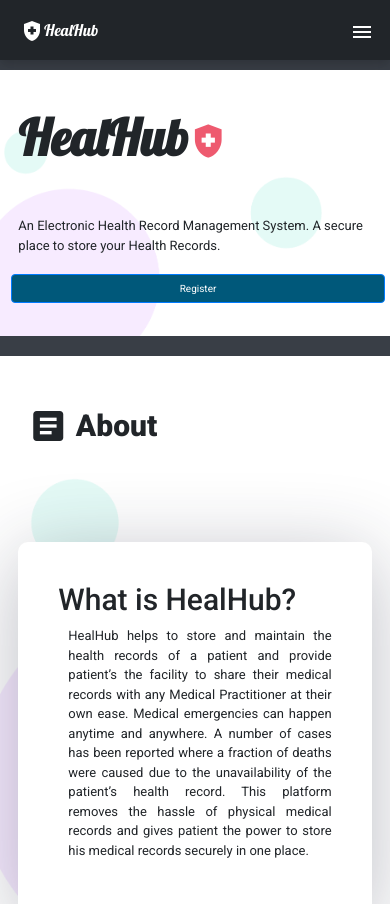
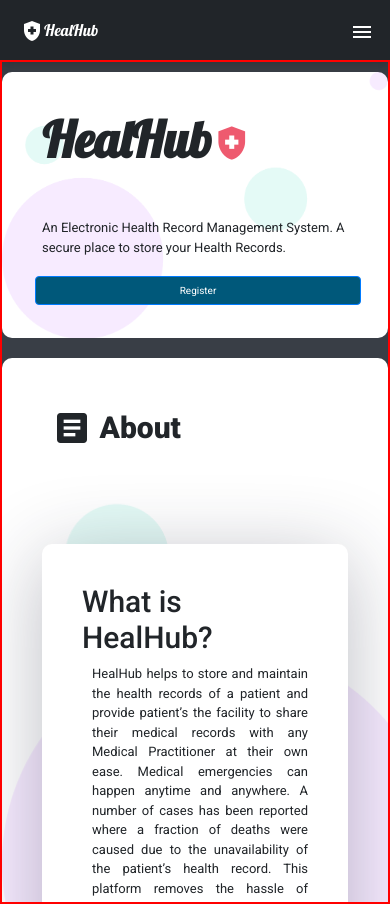
Before and after one commit to sunitamamgai/Heal_Hub_Frontend, a React (Create React App) app: page / in a window 390 px wide. Built offline with nearby package versions, Linux system fonts and the light colour scheme.

Commit message:
Making responsive for Redmi note 7 pro 1

```diff
--- a/src/Screens/HomeScreen.js
+++ b/src/Screens/HomeScreen.js
@@ -175,7 +175,6 @@ const HomeScreen = () => {
                 </p>
               </div>
               <div className="profile-inner">
-
                 <p style={{ textAlign: "justify" }}>
                   HealHub is a mobile friendly platform. Now you can access the
                   platform by just scanning this QR-code using your Device. Why
--- a/src/Screens/OnboardingScreen.js
+++ b/src/Screens/OnboardingScreen.js
@@ -8,14 +8,14 @@ import HomeScreen from "./HomeScreen";
 const OnboardingScreen = () => {
   return (
     <>
-      <div className="">
+      {/* <div className=""> */}
           <Switch>
             <Route exact path="/" component={HomeScreen}/>
             <Route exact path="/login" component={LoginScreen} />
             <Route exact path="/register" component={RegisterScreen} />
             <Route exact path="/otpscreen" component={OTPScreen} />
           </Switch>
-      </div>
+      {/* </div> */}
     </>
   );
 };
--- a/src/index.css
+++ b/src/index.css
@@ -122,17 +122,19 @@ li {
   display: flex;
   align-items: center;
   justify-content: center;
-
   overflow-x: hidden;
 }
 
 .sec-home-body-container {
+  position: absolute;
   height: 100vh;
   width: 100%;
   display: flex;
   flex-direction: column;
   align-items: center;
+  /* justify-content: flex-start ; */
   overflow-y: scroll;
+  border: red 2px solid;
 }
 
 .menu-body-container {
@@ -167,6 +169,7 @@ ul .menu-ul-list li {
   padding-left: 20px;
   padding-right: 20px;
   overflow-y: scroll;
+
 }
 
 .nav-container {
```
Also changed, not shown: 1 other file (tests, documents, lock files or other folders).
